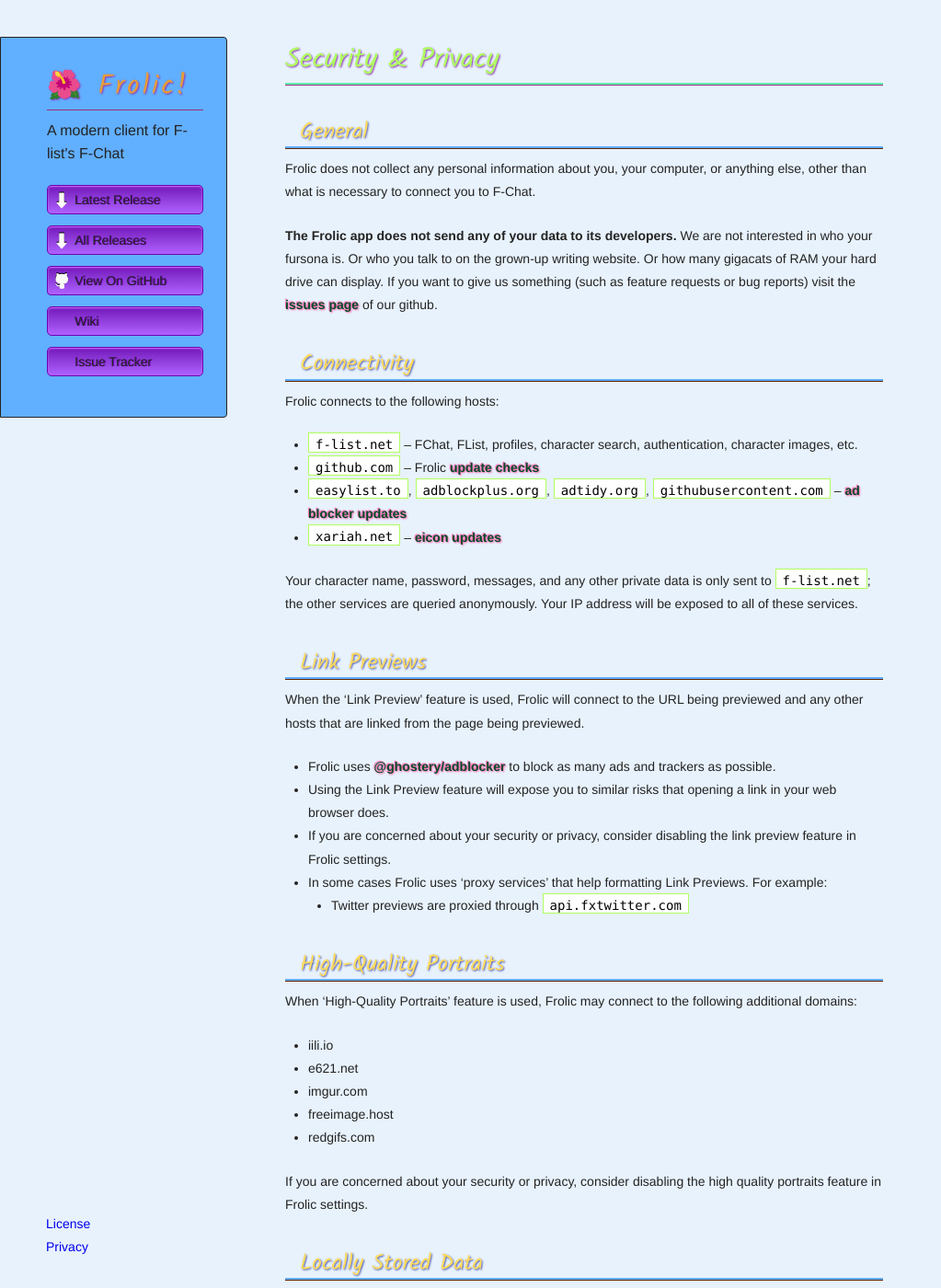
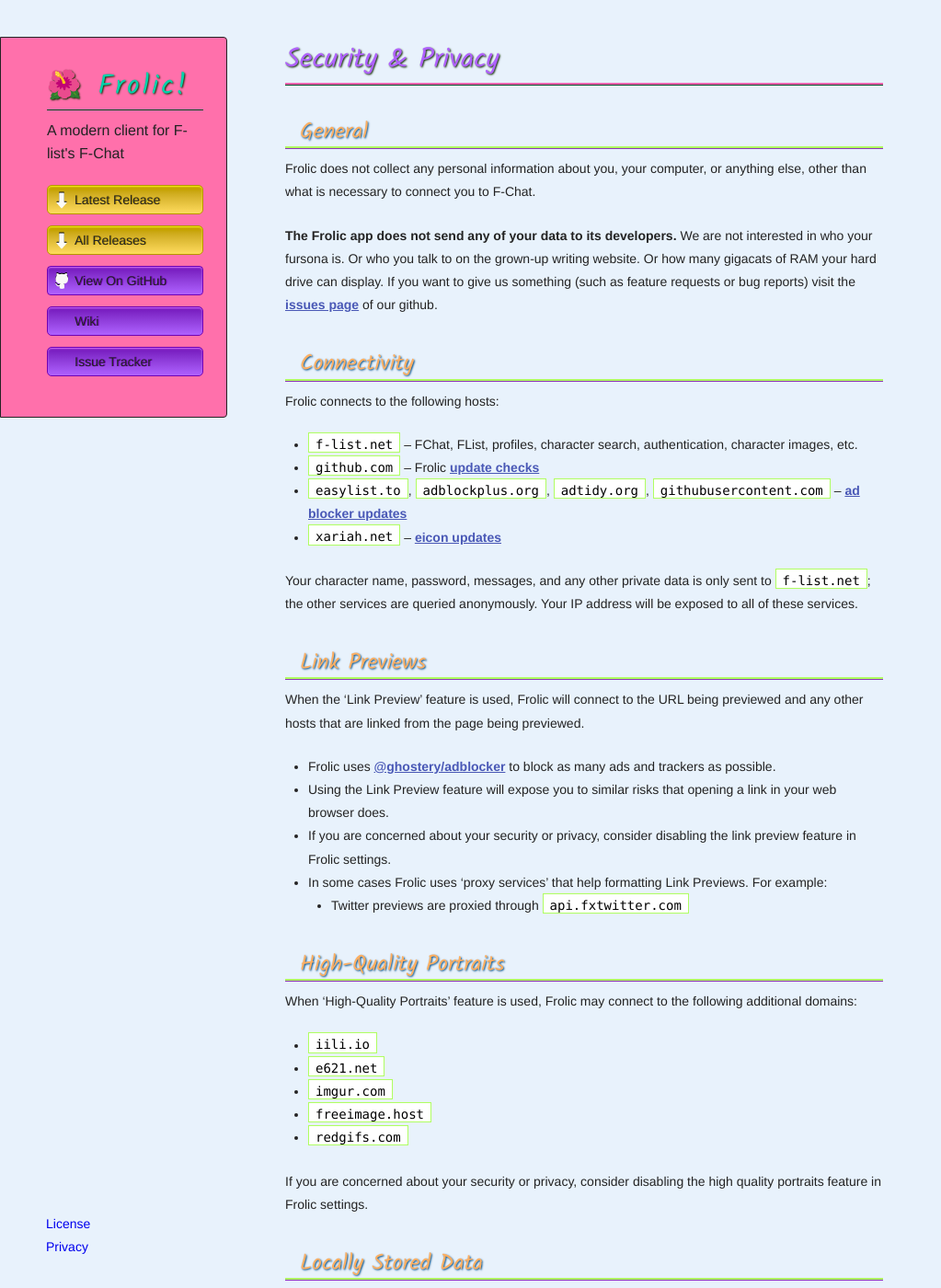
Before and after one commit to Frolic-chat/frolic-chat.github.io, a Jekyll site: the page built from wiki/PRIVACY.md, in a window 1280 px wide and 1400 px high. Shown: the whole window at 92% size, without its empty margins (0-1023 px from the left). Built offline with Jekyll 4.4.1, drawn with Linux system fonts in a browser that asks for light colours.

Commit message:
style fixes

```diff
--- a/assets/css/style.scss
+++ b/assets/css/style.scss
@@ -223,12 +223,17 @@ h6 {
 $text-shadow: next-in-sequence($primary-colors);
 $text-color: color.adjust($sequence-opposite, $lightness: -40%, $space: oklch);
 section a {
-  text-shadow: -1px -1px 1px $text-shadow, 1px 1px 2px $text-shadow;
   color: $text-color;
+  text-decoration-color: $text-shadow;
+  text-decoration: underline;
   font-weight: 700;
 
   &:hover {
     text-decoration: underline;
+  }
+
+  &:visited {
+    color: color.change($text-color, $lightness: 40%, $space: oklch);
   }
 }
 
@@ -359,7 +364,8 @@ th {
 
 td {
   padding: 10px;
-	background-color: $color-td-bg;
+  color: random-color-from($primary-colors);
+	background-color: color.change($random-opposite, $lightness: 30%, $space: oklch);
 }
 
 $text-color: color.adjust(random-color-from($primary-colors), $lightness: -30%, $space: oklch);
--- a/wiki/PRIVACY.md
+++ b/wiki/PRIVACY.md
@@ -33,11 +33,11 @@ When the 'Link Preview' feature is used, Frolic will connect to the URL being pr
 ## High-Quality Portraits
 When 'High-Quality Portraits' feature is used, Frolic may connect to the following additional domains:
 
-* iili.io
-* e621.net
-* imgur.com
-* freeimage.host
-* redgifs.com
+* `iili.io`
+* `e621.net`
+* `imgur.com`
+* `freeimage.host`
+* `redgifs.com`
 
 If you are concerned about your security or privacy, consider disabling the high quality portraits feature in Frolic settings.
 
```
